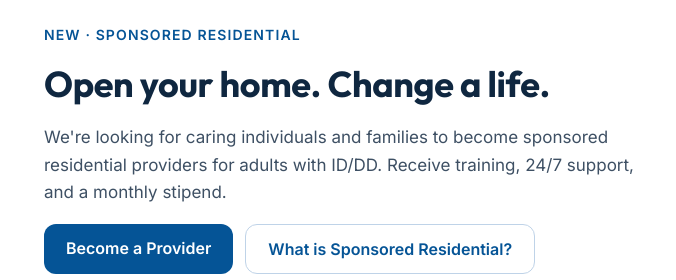
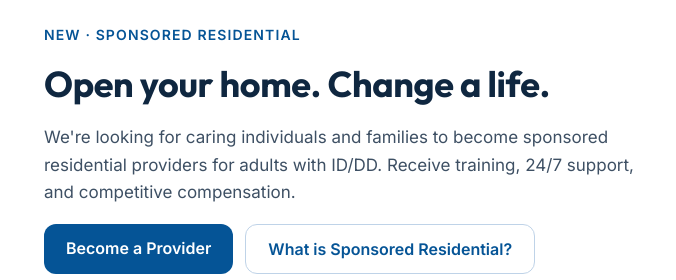
Before and after one commit to USA-design/familytransitionsinc, a plain HTML site: page public/index.html in a window 1280 px wide. Shown: the part 2540-2820 px from the top of the page, 604-1280 px from the left. Drawn offline with Linux system fonts and the light colour scheme.

Commit message:
Homepage: replace unconfirmed 'monthly stipend' with FTI's 'competitive compensation'
Co-Authored-By: Claude Opus 5.5 <noreply@anthropic.com>
Claude-Session: https://claude.ai/code/session_01UZFcBe75s3jHbCoYvvozFt

```diff
--- a/public/index.html
+++ b/public/index.html
@@ -150,7 +150,7 @@ input,select{font:inherit}
 <div style="flex:1 1 440px;min-width:0;display:flex;flex-direction:column;gap:18px">
 <span style="color:#055496;font-weight:600;font-size:14px;letter-spacing:0.08em">NEW · SPONSORED RESIDENTIAL</span>
 <h2 style="font-size:36px;color:#0F2740">Open your home. Change a life.</h2>
-<p style="font-size:17px;color:#3E5064">We're looking for caring individuals and families to become sponsored residential providers for adults with ID/DD. Receive training, 24/7 support, and a monthly stipend.</p>
+<p style="font-size:17px;color:#3E5064">We're looking for caring individuals and families to become sponsored residential providers for adults with ID/DD. Receive training, 24/7 support, and competitive compensation.</p>
 <div style="display:flex;gap:12px;flex-wrap:wrap"><a href="/become-a-provider/" style="padding:14px 22px;background:#055496;color:#fff;border-radius:12px;text-decoration:none;font-weight:600">Become a Provider</a><a href="/services/sponsored-residential/" style="padding:14px 22px;color:#055496;border:1.5px solid #BFD3E8;border-radius:12px;text-decoration:none;font-weight:600">What is Sponsored Residential?</a></div>
 </div></section>
 
```
